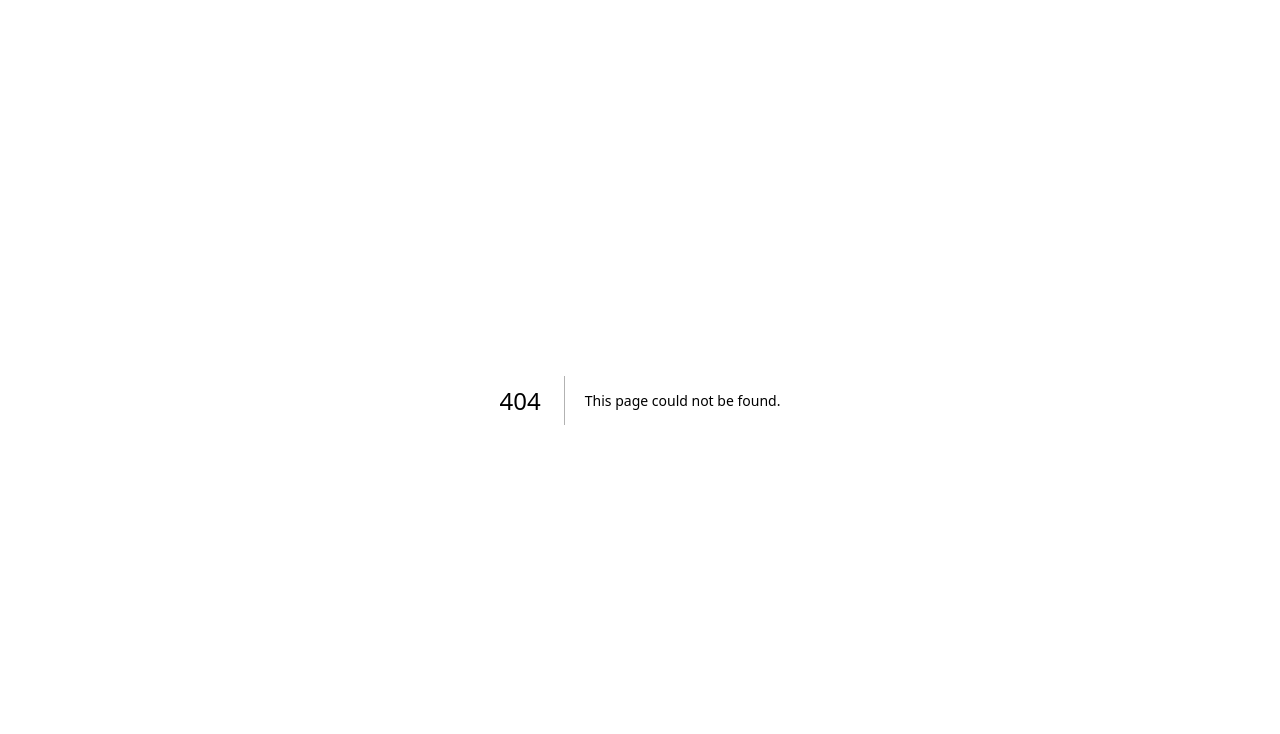
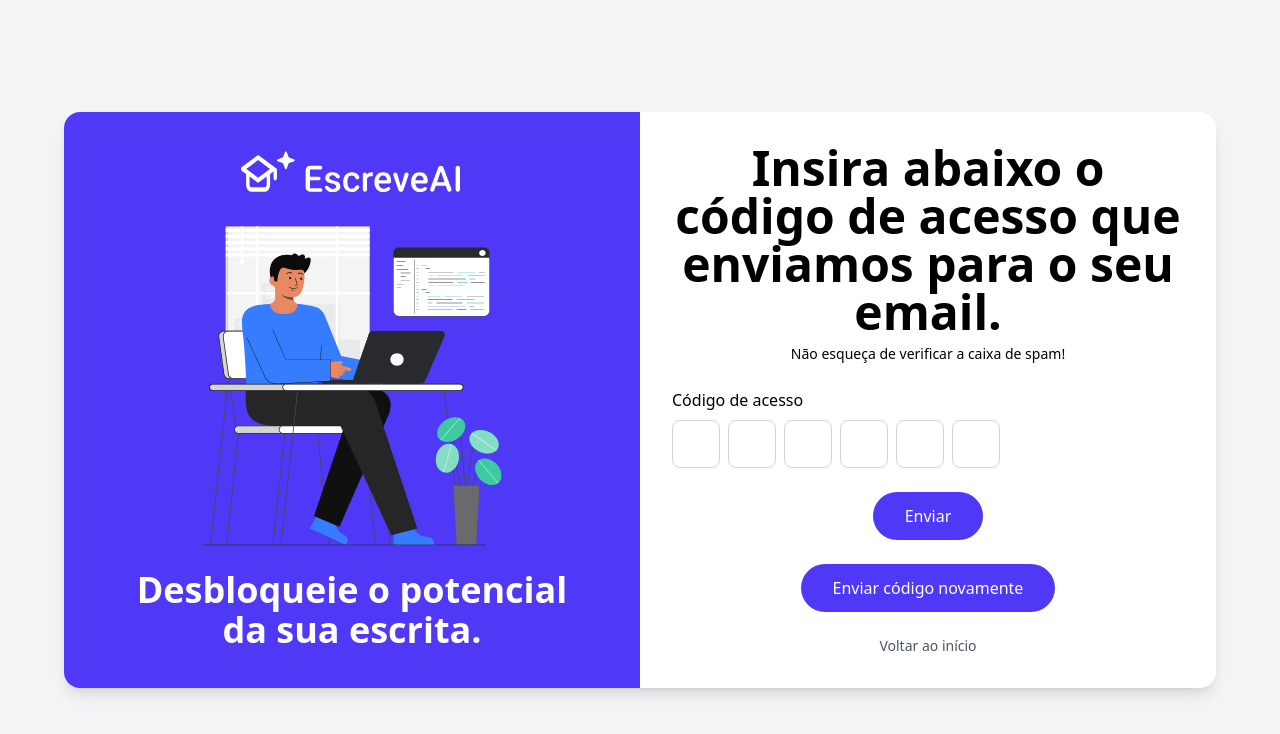
Before and after one commit to MrTheWeeknd/SPA-EscreveAI-Next, a Next.js app: page /verify-code in a window 1280 px wide. Before the commit this address had no page. Shown: the top 734 px of the page. Built offline with nearby package versions, Linux system fonts and the light colour scheme.

Commit message:
features do login e registro

```diff
--- /dev/null
+++ b/src/app/forgot-password/page.jsx
@@ -0,0 +1,65 @@
+"use client";
+import { useState } from "react";
+import AuthContainer from "../components/auth/AuthContainer";
+import AuthIllustration from "../components/auth/AuthIllustration";
+import AuthHeader from "../components/auth/AuthHeader";
+import InputField from "../components/auth/InputField";
+import Link from "next/link";
+
+export default function ForgotPasswordPage() {
+  const [email, setEmail] = useState("");
+
+  const handleSubmit = (e) => {
+    e.preventDefault();
+  };
+
+  return (
+    <AuthContainer
+      illustration={
+        <AuthIllustration
+          logo="/logoBranca.svg"
+          src="/Coder.svg"
+          alt="Esqueci a senha"
+          caption="Desbloqueie o potencial da sua escrita."
+        />
+      }
+    >
+      <AuthHeader
+        title="Sem problemas! Informe o email registrado na sua conta."
+        question=""
+        linkText=""
+        linkHref=""
+      />
+
+      <form onSubmit={handleSubmit} className="space-y-6">
+        <InputField
+          label="Email"
+          type="email"
+          placeholder="Insira seu email"
+          value={email}
+          onChange={(e) => setEmail(e.target.value)}
+          required
+        />
+
+        <button
+          type="submit"
+          className="px-8 py-3
+            bg-indigo-600
+            text-white
+            rounded-3xl
+            hover:bg-indigo-700
+            transition
+            mx-auto block"
+        >
+          Enviar código
+        </button>
+
+        <Link href="/login">
+          <span className="block text-center text-sm text-gray-600 hover:underline">
+            Voltar ao início
+          </span>
+        </Link>
+      </form>
+    </AuthContainer>
+  );
+}
--- /dev/null
+++ b/src/app/reset-password/page.jsx
@@ -0,0 +1,77 @@
+"use client";
+import { useState } from "react";
+import AuthContainer from "../components/auth/AuthContainer";
+import AuthIllustration from "../components/auth/AuthIllustration";
+import AuthHeader from "../components/auth/AuthHeader";
+import PasswordField from "../components/auth/PasswordField";
+import Link from "next/link";
+
+export default function ResetPasswordPage() {
+  const [password, setPassword] = useState("");
+  const [confirm, setConfirm] = useState("");
+
+  const handleSubmit = (e) => {
+    e.preventDefault();
+    if (password !== confirm) {
+      alert("As senhas não conferem");
+      return;
+    }
+  };
+
+  return (
+    <AuthContainer
+      illustration={
+        <AuthIllustration
+          logo="/logoBranca.svg"
+          src="/Coder.svg"
+          alt="Redefinir senha"
+          caption="Desbloqueie o potencial da sua escrita."
+        />
+      }
+    >
+      <AuthHeader
+        title="Agora informe sua nova senha."
+        question=""
+        linkText=""
+        linkHref=""
+      />
+
+      <form onSubmit={handleSubmit} className="space-y-6">
+        <PasswordField
+          label="Nova senha"
+          placeholder="Insira sua nova senha"
+          value={password}
+          onChange={(e) => setPassword(e.target.value)}
+          required
+        />
+
+        <PasswordField
+          label="Confirmar senha"
+          placeholder="Confirme sua senha"
+          value={confirm}
+          onChange={(e) => setConfirm(e.target.value)}
+          required
+        />
+
+        <button
+          type="submit"
+          className="px-8 py-3
+            bg-indigo-600
+            text-white
+            rounded-3xl
+            hover:bg-indigo-700
+            transition
+            mx-auto block"
+        >
+          Redefinir senha
+        </button>
+
+        <Link href="/login">
+          <span className="block text-center text-sm text-gray-600 hover:underline">
+            Voltar ao início
+          </span>
+        </Link>
+      </form>
+    </AuthContainer>
+  );
+}
--- /dev/null
+++ b/src/app/verify-code/page.jsx
@@ -0,0 +1,97 @@
+"use client";
+import { useState, useRef, useEffect } from "react";
+import AuthContainer from "../components/auth/AuthContainer";
+import AuthIllustration from "../components/auth/AuthIllustration";
+import AuthHeader from "../components/auth/AuthHeader";
+import Link from "next/link";
+
+export default function VerifyCodePage() {
+  const length = 6;
+  const [code, setCode] = useState(Array(length).fill(""));
+  const inputsRef = useRef([]);
+
+  const handleChange = (e, idx) => {
+    const val = e.target.value.replace(/\D/, "");
+    const newCode = [...code];
+    newCode[idx] = val;
+    setCode(newCode);
+    if (val && idx < length - 1) inputsRef.current[idx + 1].focus();
+  };
+
+  const handleSubmit = (e) => {
+    e.preventDefault();
+  };
+
+  return (
+    <AuthContainer
+      illustration={
+        <AuthIllustration
+          logo="/logoBranca.svg"
+          src="/Coder.svg"
+          alt="Código de acesso"
+          caption="Desbloqueie o potencial da sua escrita."
+        />
+      }
+    >
+      <AuthHeader
+        title="Insira abaixo o código de acesso que enviamos para o seu email."
+        question="Não esqueça de verificar a caixa de spam!"
+        linkText=""
+        linkHref=""
+      />
+
+      <form onSubmit={handleSubmit} className="space-y-6">
+        <div>
+          <label className="block mb-2 font-medium">Código de acesso</label>
+          <div className="flex space-x-2">
+            {code.map((num, i) => (
+              <input
+                key={i}
+                type="text"
+                inputMode="numeric"
+                maxLength={1}
+                value={num}
+                onChange={(e) => handleChange(e, i)}
+                ref={(el) => (inputsRef.current[i] = el)}
+                className="w-12 h-12 text-center border border-gray-300 rounded-lg focus:border-indigo-600 outline-none"
+              />
+            ))}
+          </div>
+        </div>
+
+        <button
+          type="submit"
+          className="px-8 py-3
+            bg-indigo-600
+            text-white
+            rounded-3xl
+            hover:bg-indigo-700
+            transition
+            mx-auto block"
+        >
+          Enviar
+        </button>
+
+        <button
+          type="button"
+          onClick={() => {}}
+          className="px-8 py-3
+            bg-indigo-600
+            text-white
+            rounded-3xl
+            hover:bg-indigo-700
+            transition
+            mx-auto block"
+        >
+          Enviar código novamente
+        </button>
+
+        <Link href="/login">
+          <span className="block text-center text-sm text-gray-600 hover:underline">
+            Voltar ao início
+          </span>
+        </Link>
+      </form>
+    </AuthContainer>
+  );
+}
```
